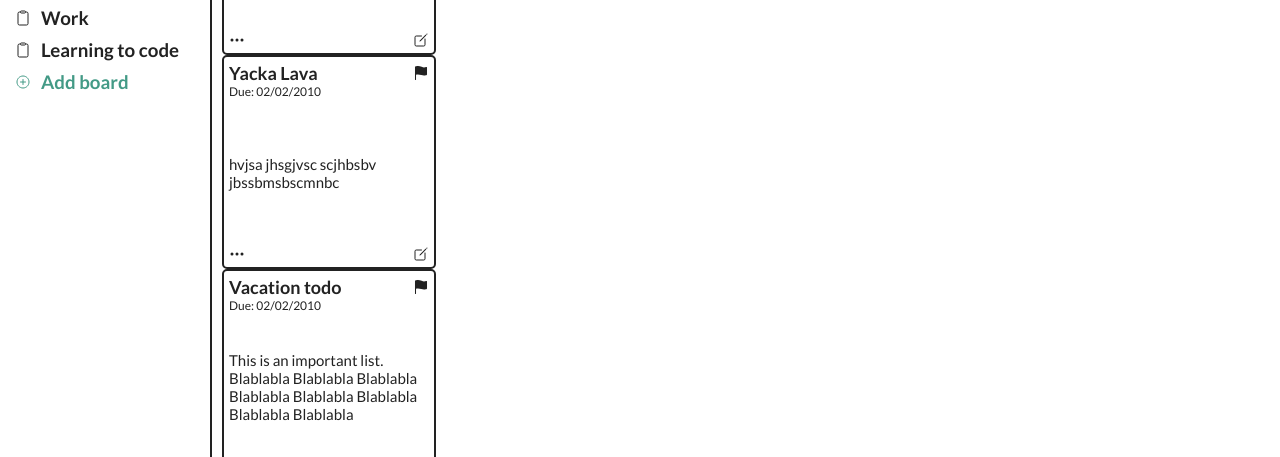
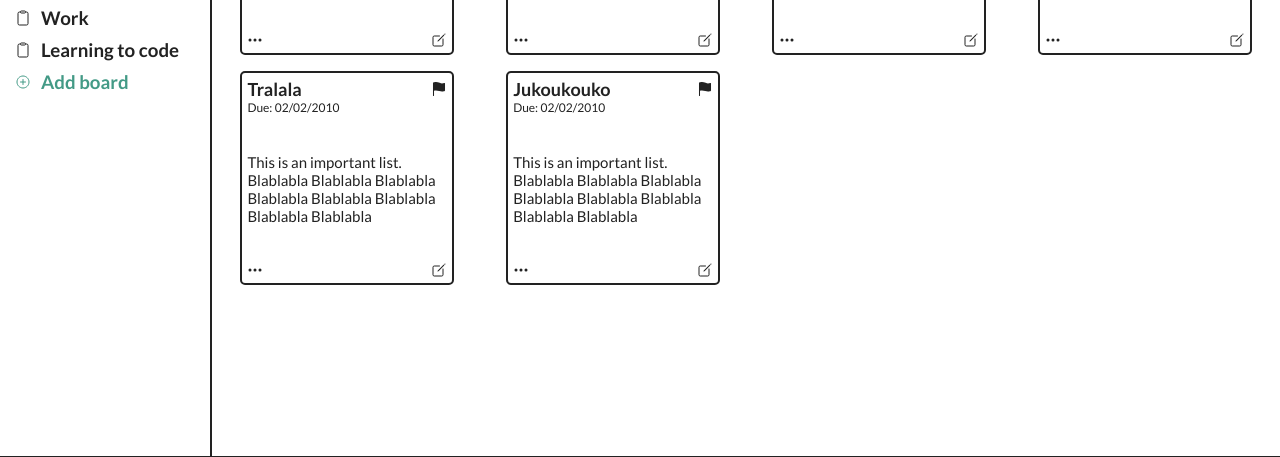
Before and after one commit to bgtti/todo-board, a website built with webpack: page dist/index.html in a window 1280 px wide. Shown: the part 282-739 px from the top of the page. Built offline with nearby package versions, Linux system fonts and the light colour scheme.

Commit message:
css grid improvement

```diff
--- a/src/index.css
+++ b/src/index.css
@@ -46,6 +46,8 @@ body,
 	margin: var(--mMargin);
 	width: 100%;
 }
+
+
 /* GENERAL */
 .hide {
 	display: none;
--- a/src/scripts/todo.js
+++ b/src/scripts/todo.js
@@ -46,6 +46,7 @@ const TodoDisplay = (function () {
         };
 
         let toDoCardsDiv = document.createElement('div');
+        toDoCardsDiv.classList.add('todo-cards-container');
 
         for (let todo of theTodosToDisplay) {
             ToDoCard.createCard(todo["toDoId"], todo["title"], todo["description"], toDoCardsDiv);
--- a/src/styles/boardsContent.css
+++ b/src/styles/boardsContent.css
@@ -24,6 +24,17 @@
 }
 
 /* TO DO CARD */
+.todo-cards-container{
+	display: grid;
+	grid-template-columns: repeat(auto-fit, minmax(215px, 1fr));
+	grid-auto-rows: 215px;
+	gap: 15px;
+}
+/* .todo-cards-container > * {
+
+} */
+
+
 .to-do-card {
 	width: 200px;
 	height: 200px;
@@ -33,6 +44,7 @@
 	padding: 5px;
 	border: var(--border);
 	border-radius: 5px;
+	justify-self: center;
 }
 .to-do-title-div {
 	display: flex;
```
Also changed, not shown: dist/main.js.
